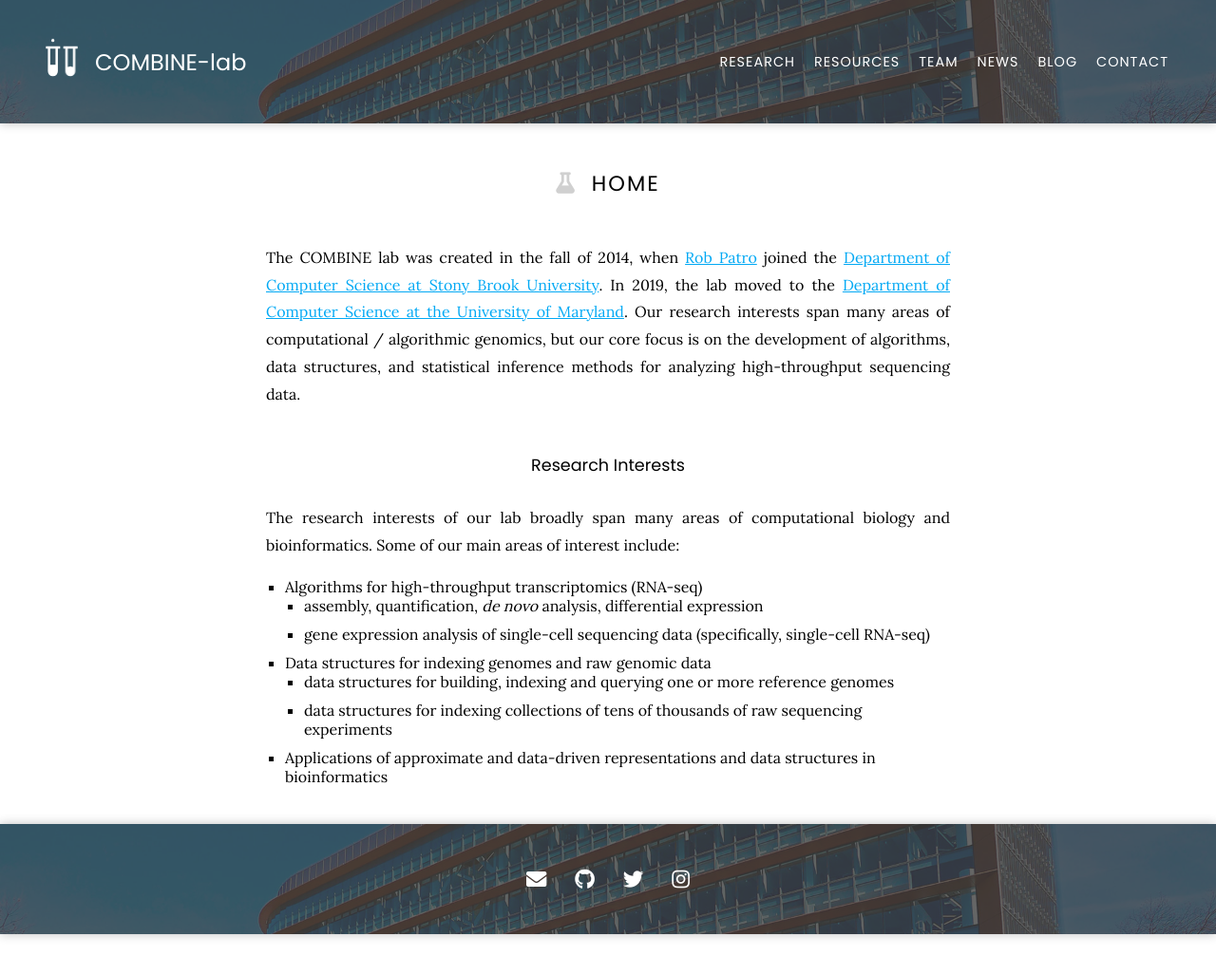
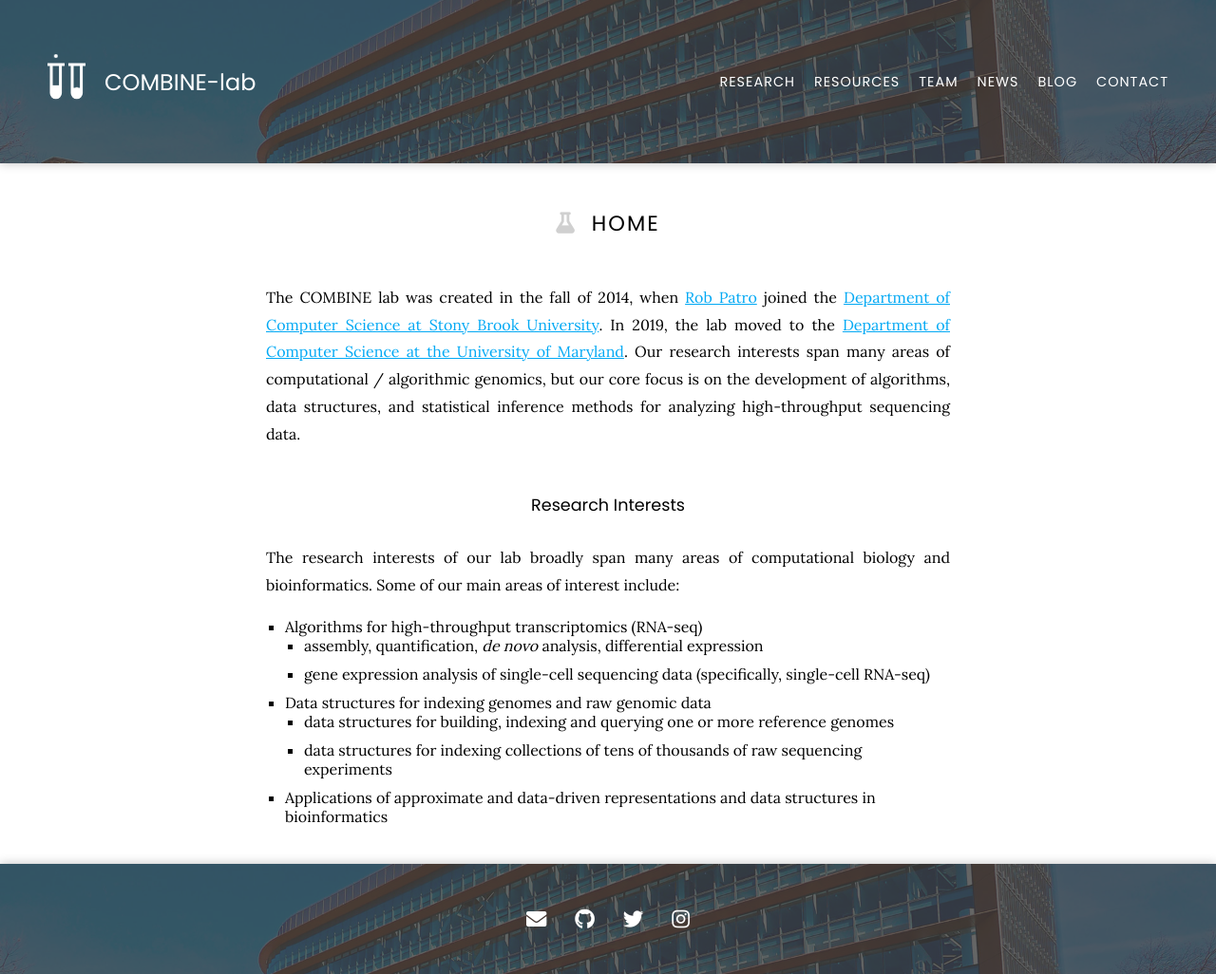
Before and after one commit to kaist-cvml/CVML-lab.github.io, a Jekyll site: the page built from index.md, in a window 1280 px wide. Shown: the whole page at 95% size. Built offline with Jekyll 4.4.1, drawn with Linux system fonts in a browser that asks for light colours; nearby versions of some CDN libraries.

Commit message:
Add file

```diff
--- a/css/header.scss
+++ b/css/header.scss
@@ -9,7 +9,7 @@ header {
   position: relative;
   @include flex-center;
   justify-content: space-between;
-  padding: 40px;
+  padding: 56px 40px;
   color: $white;
   background: $dark-gray;
   font-family: $sans;
@@ -21,7 +21,7 @@ header {
 
     .logo > * {
       max-width: 100%;
-      height: 50px;
+      height: 60px;
     }
 
     .logo_text {
```
Also changed, not shown: 2 other files.
